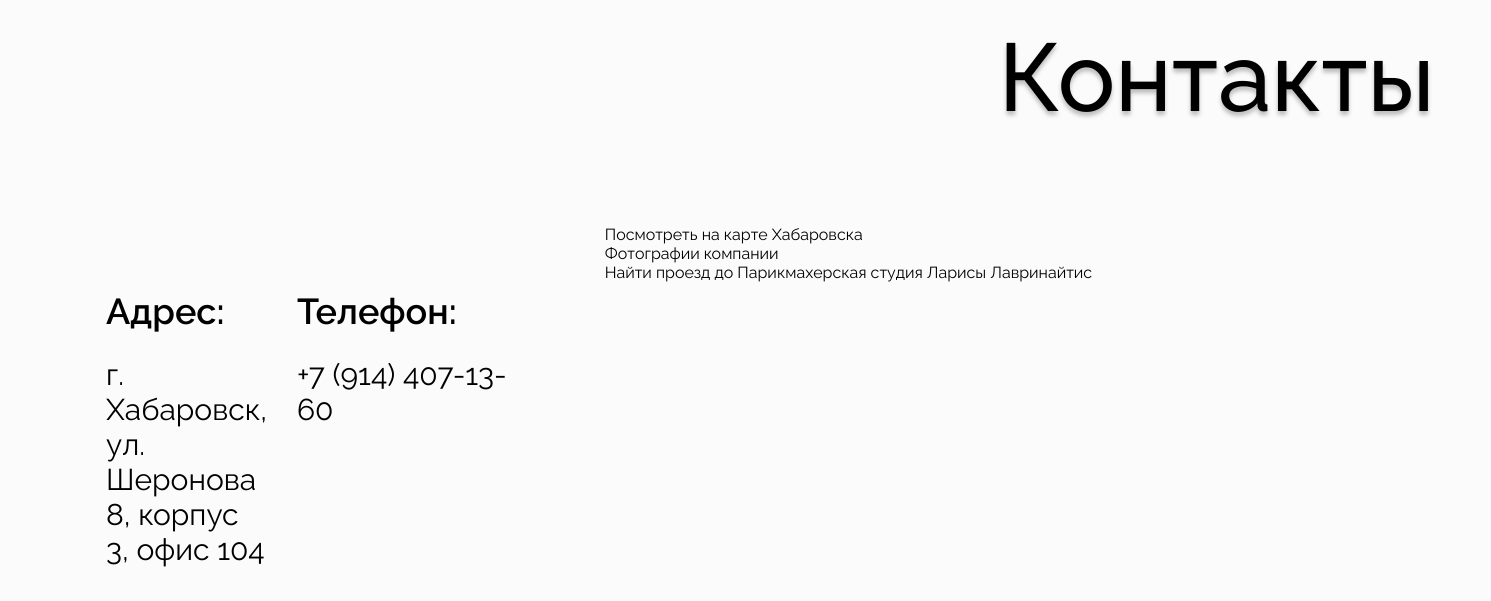
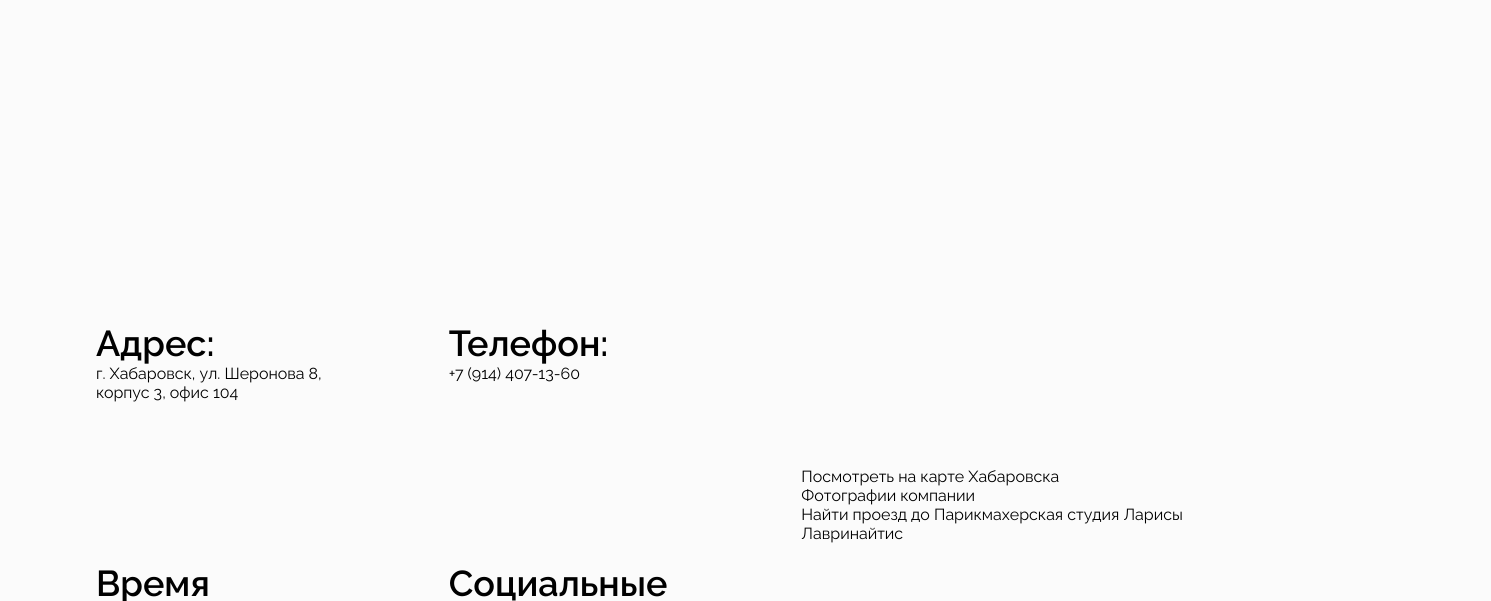
Before and after one commit to N01im1T/hairdresser-website, a website: page static/index.html in a window 1280 px wide. Shown: the part 5021-5622 px from the top of the page, 1491 px wide, since content can reach past the window. Drawn offline with nearby package versions, Linux system fonts and the light colour scheme; a script that the page names is missing.

Commit message:
refactor: refactor call to action and contact sections

```diff
--- a/static/index.html
+++ b/static/index.html
@@ -1224,57 +1224,40 @@
         </form>
       </div>
     </section>
-    <section id="contacts" itemscope itemtype="http://schema.org/HairSalon">
-      <meta
-        itemprop="name"
-        content="Парикмахерская студия Ларисы Лавринайтис"
-      />
-
+    <section id="contacts" class="contacts">
       <h2>Контакты</h2>
 
-      <section
-        id="address"
-        itemprop="address"
-        itemscope
-        itemtype="http://schema.org/PostalAddress"
-      >
+      <div class="contacts-container">
+        <div class="contacts-wrapper">
+          <section class="contacts-wrapper-address">
             <h3>Адрес:</h3>
-
             <a
               title="Адрес"
               href="https://2gis.ru/khabarovsk/inside/4926447747603040/firm/70000001044850160?m=135.087086%2C48.468254%2F18.67"
               target="_blank"
               rel="noopener nofollow"
             >
-          <span itemprop="addressLocality">г. Хабаровск</span>, <br />
-          <span itemprop="streetAddress"
-            >ул. Шеронова 8, корпус 3, офис 104</span
-          >
+              <span>г. Хабаровск</span>,
+              <span>ул. Шеронова 8, корпус 3, офис 104</span>
             </a>
           </section>
-
-      <section id="telephone">
+          <section class="contacts-wrapper-telephone">
             <h3>Телефон:</h3>
-
             <a
               title="Телефон для связи"
               href="tel:+79144071360"
               target="_blank"
               rel="noopener nofollow"
             >
-          <span itemprop="telephone">+7 (914) 407-13-60</span>
+              +7 (914) 407-13-60
             </a>
           </section>
-
-      <section id="working-hours">
+          <section class="contact-wrapper-working-hours">
             <h3>Время работы:</h3>
-
-        <p title="Время работы" itemprop="openingHours">Вт-сб: 10:00-20:00</p>
+            <p>Вт-сб: 10:00-20:00</p>
           </section>
-
-      <section id="social-networks">
+          <section class="contact-wrapper-social-networks">
             <h3>Социальные сети:</h3>
-
             <a
               href="https://www.instagram.com/lorilavri"
               target="_blank"
@@ -1282,7 +1265,6 @@
             >
               <img src="../img/contacts/instagram-logo.svg" alt="instagram-logo" />
             </a>
-
             <a
               href="https://vk.com/lorilavri"
               target="_blank"
@@ -1290,7 +1272,6 @@
             >
               <img src="../img/contacts/vk-logo.svg" alt="vk-logo" />
             </a>
-
             <a
               href="https://t.me/lorilavri"
               target="_blank"
@@ -1298,7 +1279,6 @@
             >
               <img src="../img/contacts/telegram-logo.svg" alt="telegram-logo" />
             </a>
-
             <a
               href="https://wa.me/79144071360"
               target="_blank"
@@ -1307,12 +1287,9 @@
               <img src="../img/contacts/whatsapp-logo.svg" alt="whatsapp-logo" />
             </a>
           </section>
-
+        </div>
         <div
-        id="map"
-        itemprop="hasMap"
-        itemscope
-        itemtype="http://schema.org/Map"
+          class="contacts-container-map"
         >
           <a
             class="dg-widget-link"
@@ -1320,7 +1297,6 @@
           >
             Посмотреть на карте Хабаровска
           </a>
-
           <div class="dg-widget-link">
             <a
               href="http://2gis.ru/khabarovsk/firm/70000001044850160/photos/70000001044850160/center/135.08724689483645,48.46922240954124/zoom/17?utm_medium=widget-source&utm_campaign=firmsonmap&utm_source=photos"
@@ -1328,7 +1304,6 @@
               Фотографии компании
             </a>
           </div>
-
           <div class="dg-widget-link">
             <a
               href="http://2gis.ru/khabarovsk/center/135.087254,48.468699/zoom/16/routeTab/rsType/bus/to/135.087254,48.468699╎Парикмахерская студия Ларисы Лавринайтис?utm_medium=widget-source&utm_campaign=firmsonmap&utm_source=route"
@@ -1336,7 +1311,6 @@
               Найти проезд до Парикмахерская студия Ларисы Лавринайтис
             </a>
           </div>
-
           <script
             charset="utf-8"
             src="https://widgets.2gis.com/js/DGWidgetLoader.js"
@@ -1355,6 +1329,7 @@
             >Виджет карты использует JavaScript. Включите его в настройках вашего
             браузера.</noscript
           >
+        </div>
       </div>
     </section>
     <section id="footer" itemscope itemtype="http://schema.org/WPFooter">
--- a/static/style.css
+++ b/static/style.css
@@ -29,6 +29,11 @@ h2 {
   font-weight: 500;
 
   text-shadow: 0 4px 4px rgba(0, 0, 0, 0.25);
+}
+
+h3 {
+  font-size: 2.25rem;
+  font-weight: 600;
 }
 
 button {
@@ -696,7 +701,6 @@ input[type='tel']:focus {
 
   width: 16.25rem;
   height: 5rem;
-  padding: 0px 54px 0 54px;
 
   transition: transform 0.6s ease;
 }
@@ -709,33 +713,38 @@ input[type='tel']:focus {
 
 /* Contacts */
 
-#contacts {
-  position: relative;
-  display: grid;
+.contacts {
+  display: flex;
+  flex-direction: column;
+  gap: 5.75rem;
 
-  margin: 0 auto;
-  margin-top: 107px;
-  margin-bottom: 278px;
+  margin: 0 2.25rem 0 2.25rem;
+  padding: 3.75rem;
 }
 
-#contacts h2 {
-  grid-column: 3;
-
-  font-size: 96px;
-  font-weight: 500;
+.contacts h2 {
   text-align: right;
-
-  margin-right: 150px;
-  margin-bottom: 92px;
-
-  text-shadow: 0 4px 4px rgba(0, 0, 0, 0.25);
 }
 
-#contacts h3 {
-  font-size: 36px;
-  font-weight: 600;
+.contacts-container {
+  display: flex;
+  align-items: center;
+  column-gap: 6rem;
+}
 
-  margin-bottom: 25px;
+.contacts-container {
+  flex: 1 0 52rem;
+}
+
+.contacts-wrapper {
+  display: grid;
+  grid-template-columns: repeat(2, 1fr);
+  column-gap: 6rem;
+  row-gap: 10rem;
+}
+
+.contacts-wrapper section {
+  max-width: 340px;
 }
 
 #address,
@@ -792,7 +801,7 @@ input[type='tel']:focus {
   margin-right: 94px;
 }
 
-#contacts::after {
+/* #contacts::after {
   content: '';
   position: absolute;
 
@@ -805,7 +814,7 @@ input[type='tel']:focus {
   margin-left: 81px;
 
   pointer-events: none;
-}
+} */
 
 /* Footer */
 
```
Lines whose indentation alone changed are shown as unchanged.
